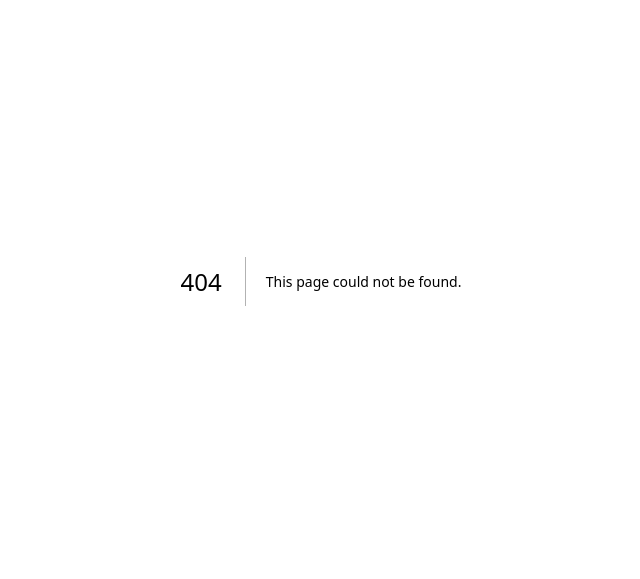
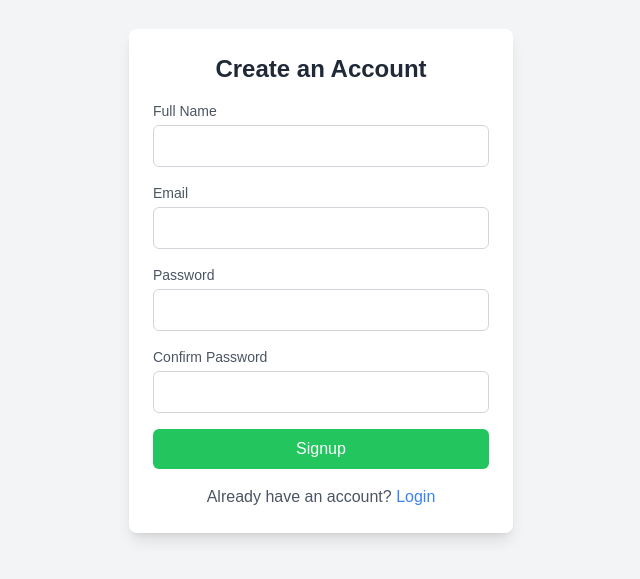
Before and after one commit to J-Manuel-NZ/data-access-and-management-project, a Next.js app: page /signup in a window 1280 px wide. Before the commit this address had no page. Shown: the part 119-698 px from the top of the page, without its empty margins (319-959 px from the left). Built offline with nearby package versions, Linux system fonts and the light colour scheme.

Commit message:
Initial commit of the project

```diff
--- /dev/null
+++ b/app/login/page.js
@@ -0,0 +1,91 @@
+"use client";
+
+import React, { useState } from "react";
+import { useRouter } from "next/navigation";
+import Link from "next/link";
+
+const LoginPage = () => {
+  const [formData, setFormData] = useState({ email: "", password: "" });
+  const [error, setError] = useState(null);
+
+  const handleChange = (e) => {
+    const { name, value } = e.target;
+    setFormData({ ...formData, [name]: value });
+  };
+
+  const handleSubmit = (e) => {
+    e.preventDefault();
+
+    // Allow any credentials for testing
+    if (formData.email && formData.password) {
+      router.push("/signup");
+    } else {
+      setError("Please provide valid credentials!");
+    }
+  };
+
+
+  return (
+    <div className="flex justify-center items-center min-h-screen bg-gray-100">
+      <div className="w-96 p-6 bg-white rounded-lg shadow-lg">
+        <h2 className="text-2xl font-bold text-center mb-4 text-gray-800">
+          Login to Your Account
+        </h2>
+
+        {error && <p className="text-red-500 text-center mb-4">{error}</p>}
+
+        <form onSubmit={handleSubmit}>
+          <div className="mb-4">
+            <label
+              htmlFor="email"
+              className="block text-sm font-medium text-gray-600"
+            >
+              Email
+            </label>
+            <input
+              type="email"
+              id="email"
+              name="email"
+              value={formData.email}
+              onChange={handleChange}
+              required
+              className="w-full mt-1 p-2 border border-gray-300 rounded-md text-black"
+            />
+          </div>
+          <div className="mb-4">
+            <label
+              htmlFor="password"
+              className="block text-sm font-medium text-gray-600"
+            >
+              Password
+            </label>
+            <input
+              type="password"
+              id="password"
+              name="password"
+              value={formData.password}
+              onChange={handleChange}
+              required
+              className="w-full mt-1 p-2 border border-gray-300 rounded-md text-black"
+            />
+          </div>
+          <button
+            type="submit"
+            className="w-full bg-blue-500 text-white py-2 rounded-md hover:bg-blue-600"
+          >
+            Login
+          </button>
+        </form>
+
+        <p className="mt-4 text-center text-gray-600">
+          Don’t have an account?{" "}
+          <Link href="/signup" className="text-blue-500 hover:underline">
+            Signup
+          </Link>
+        </p>
+      </div>
+    </div>
+  );
+};
+
+export default LoginPage;
--- a/app/page.js
+++ b/app/page.js
@@ -1,101 +1,16 @@
-import Image from "next/image";
+"use client";
 
-export default function Home() {
-  return (
-    <div className="grid grid-rows-[20px_1fr_20px] items-center justify-items-center min-h-screen p-8 pb-20 gap-16 sm:p-20 font-[family-name:var(--font-geist-sans)]">
-      <main className="flex flex-col gap-8 row-start-2 items-center sm:items-start">
-        <Image
-          className="dark:invert"
-          src="/next.svg"
-          alt="Next.js logo"
-          width={180}
-          height={38}
-          priority
-        />
-        <ol className="list-inside list-decimal text-sm text-center sm:text-left font-[family-name:var(--font-geist-mono)]">
-          <li className="mb-2">
-            Get started by editing{" "}
-            <code className="bg-black/[.05] dark:bg-white/[.06] px-1 py-0.5 rounded font-semibold">
-              app/page.js
-            </code>
-            .
-          </li>
-          <li>Save and see your changes instantly.</li>
-        </ol>
+import { useRouter } from "next/navigation";
+import { useEffect } from "react";
 
-        <div className="flex gap-4 items-center flex-col sm:flex-row">
-          <a
-            className="rounded-full border border-solid border-transparent transition-colors flex items-center justify-center bg-foreground text-background gap-2 hover:bg-[#383838] dark:hover:bg-[#ccc] text-sm sm:text-base h-10 sm:h-12 px-4 sm:px-5"
-            href="https://vercel.com/new?utm_source=create-next-app&utm_medium=appdir-template-tw&utm_campaign=create-next-app"
-            target="_blank"
-            rel="noopener noreferrer"
-          >
-            <Image
-              className="dark:invert"
-              src="/vercel.svg"
-              alt="Vercel logomark"
-              width={20}
-              height={20}
-            />
-            Deploy now
-          </a>
-          <a
-            className="rounded-full border border-solid border-black/[.08] dark:border-white/[.145] transition-colors flex items-center justify-center hover:bg-[#f2f2f2] dark:hover:bg-[#1a1a1a] hover:border-transparent text-sm sm:text-base h-10 sm:h-12 px-4 sm:px-5 sm:min-w-44"
-            href="https://nextjs.org/docs?utm_source=create-next-app&utm_medium=appdir-template-tw&utm_campaign=create-next-app"
-            target="_blank"
-            rel="noopener noreferrer"
-          >
-            Read our docs
-          </a>
-        </div>
-      </main>
-      <footer className="row-start-3 flex gap-6 flex-wrap items-center justify-center">
-        <a
-          className="flex items-center gap-2 hover:underline hover:underline-offset-4"
-          href="https://nextjs.org/learn?utm_source=create-next-app&utm_medium=appdir-template-tw&utm_campaign=create-next-app"
-          target="_blank"
-          rel="noopener noreferrer"
-        >
-          <Image
-            aria-hidden
-            src="/file.svg"
-            alt="File icon"
-            width={16}
-            height={16}
-          />
-          Learn
-        </a>
-        <a
-          className="flex items-center gap-2 hover:underline hover:underline-offset-4"
-          href="https://vercel.com/templates?framework=next.js&utm_source=create-next-app&utm_medium=appdir-template-tw&utm_campaign=create-next-app"
-          target="_blank"
-          rel="noopener noreferrer"
-        >
-          <Image
-            aria-hidden
-            src="/window.svg"
-            alt="Window icon"
-            width={16}
-            height={16}
-          />
-          Examples
-        </a>
-        <a
-          className="flex items-center gap-2 hover:underline hover:underline-offset-4"
-          href="https://nextjs.org?utm_source=create-next-app&utm_medium=appdir-template-tw&utm_campaign=create-next-app"
-          target="_blank"
-          rel="noopener noreferrer"
-        >
-          <Image
-            aria-hidden
-            src="/globe.svg"
-            alt="Globe icon"
-            width={16}
-            height={16}
-          />
-          Go to nextjs.org →
-        </a>
-      </footer>
-    </div>
-  );
-}
+const HomePage = () => {
+  const router = useRouter();
+
+  useEffect(() => {
+    router.replace("/signup");
+  }, [router]);
+
+  return null; // Render nothing since it's just a redirect
+};
+
+export default HomePage;
--- /dev/null
+++ b/app/signup/page.js
@@ -0,0 +1,130 @@
+"use client";
+
+import React, { useState } from "react";
+import { useRouter } from "next/navigation";
+import Link from "next/link";
+
+const SignupPage = () => {
+  const [formData, setFormData] = useState({
+    fullName: "",
+    email: "",
+    password: "",
+    confirmPassword: "",
+  });
+  const router = useRouter();
+
+  const handleChange = (e) => {
+    const { name, value } = e.target;
+    setFormData({
+      ...formData,
+      [name]: value,
+    });
+  };
+
+  const handleSubmit = (e) => {
+    e.preventDefault();
+
+
+    if (formData.password === formData.confirmPassword) {
+      router.push("/login");
+    } else {
+      alert("Passwords do not match!");
+    }
+  };
+
+  return (
+    <div className="flex justify-center items-center min-h-screen bg-gray-100">
+      <div className="w-96 p-6 bg-white rounded-lg shadow-lg">
+        <h2 className="text-2xl font-bold text-center mb-4 text-gray-800">
+          Create an Account
+        </h2>
+
+        <form onSubmit={handleSubmit}>
+          <div className="mb-4">
+            <label
+              htmlFor="fullName"
+              className="block text-sm font-medium text-gray-600"
+            >
+              Full Name
+            </label>
+            <input
+              type="text"
+              id="fullName"
+              name="fullName"
+              value={formData.fullName}
+              onChange={handleChange}
+              required
+              className="w-full mt-1 p-2 border border-gray-300 rounded-md text-black"
+            />
+          </div>
+          <div className="mb-4">
+            <label
+              htmlFor="email"
+              className="block text-sm font-medium text-gray-600"
+            >
+              Email
+            </label>
+            <input
+              type="email"
+              id="email"
+              name="email"
+              value={formData.email}
+              onChange={handleChange}
+              required
+              className="w-full mt-1 p-2 border border-gray-300 rounded-md text-black"
+            />
+          </div>
+          <div className="mb-4">
+            <label
+              htmlFor="password"
+              className="block text-sm font-medium text-gray-600"
+            >
+              Password
+            </label>
+            <input
+              type="password"
+              id="password"
+              name="password"
+              value={formData.password}
+              onChange={handleChange}
+              required
+              className="w-full mt-1 p-2 border border-gray-300 rounded-md text-black"
+            />
+          </div>
+          <div className="mb-4">
+            <label
+              htmlFor="confirmPassword"
+              className="block text-sm font-medium text-gray-600"
+            >
+              Confirm Password
+            </label>
+            <input
+              type="password"
+              id="confirmPassword"
+              name="confirmPassword"
+              value={formData.confirmPassword}
+              onChange={handleChange}
+              required
+              className="w-full mt-1 p-2 border border-gray-300 rounded-md text-black"
+            />
+          </div>
+          <button
+            type="submit"
+            className="w-full bg-green-500 text-white py-2 rounded-md hover:bg-green-600"
+          >
+            Signup
+          </button>
+        </form>
+
+        <p className="mt-4 text-center text-gray-600">
+          Already have an account?{" "}
+          <Link href="/login" className="text-blue-500 hover:underline">
+            Login
+          </Link>
+        </p>
+      </div>
+    </div>
+  );
+};
+
+export default SignupPage;
```
